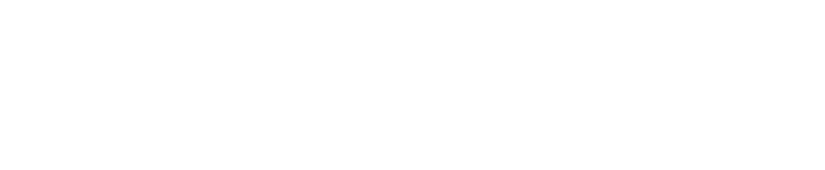
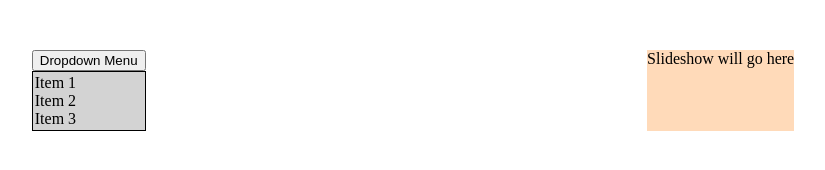
Before and after one commit to bradgerb/odin-dynamic-ui, a website built with webpack: page src/template.html in a window 1280 px wide. Shown: the whole page, without its empty margins (227-1052 px from the left). Built offline with nearby package versions, Linux system fonts and the light colour scheme.

Commit message:
Set up ul for dropdown

```diff
--- a/src/styles.css
+++ b/src/styles.css
@@ -0,0 +1,21 @@
+body{
+    display: flex;
+    justify-content: space-around;
+    margin-top: 50px;
+}
+
+.slideshow{
+    background-color: peachpuff;
+}
+
+.dropdown ul{
+    margin: 0;
+    padding: 2px;
+    list-style: none;
+    border: solid black 1px;
+    background-color: lightgray;
+}
+
+.hovered{
+    background-color: grey;
+}
--- a/src/template.html
+++ b/src/template.html
@@ -6,6 +6,17 @@
     <title>Document</title>
 </head>
 <body>
+    <div class="dropdown">
+        <button id="menuOne">Dropdown Menu</button>
+        <ul>
+            <li>Item 1</li>
+            <li>Item 2</li>
+            <li>Item 3</li>
+        </ul>
 
+    </div>
+    <div class="slideshow">
+        Slideshow will go here
+    </div>
 </body>
 </html>
```
